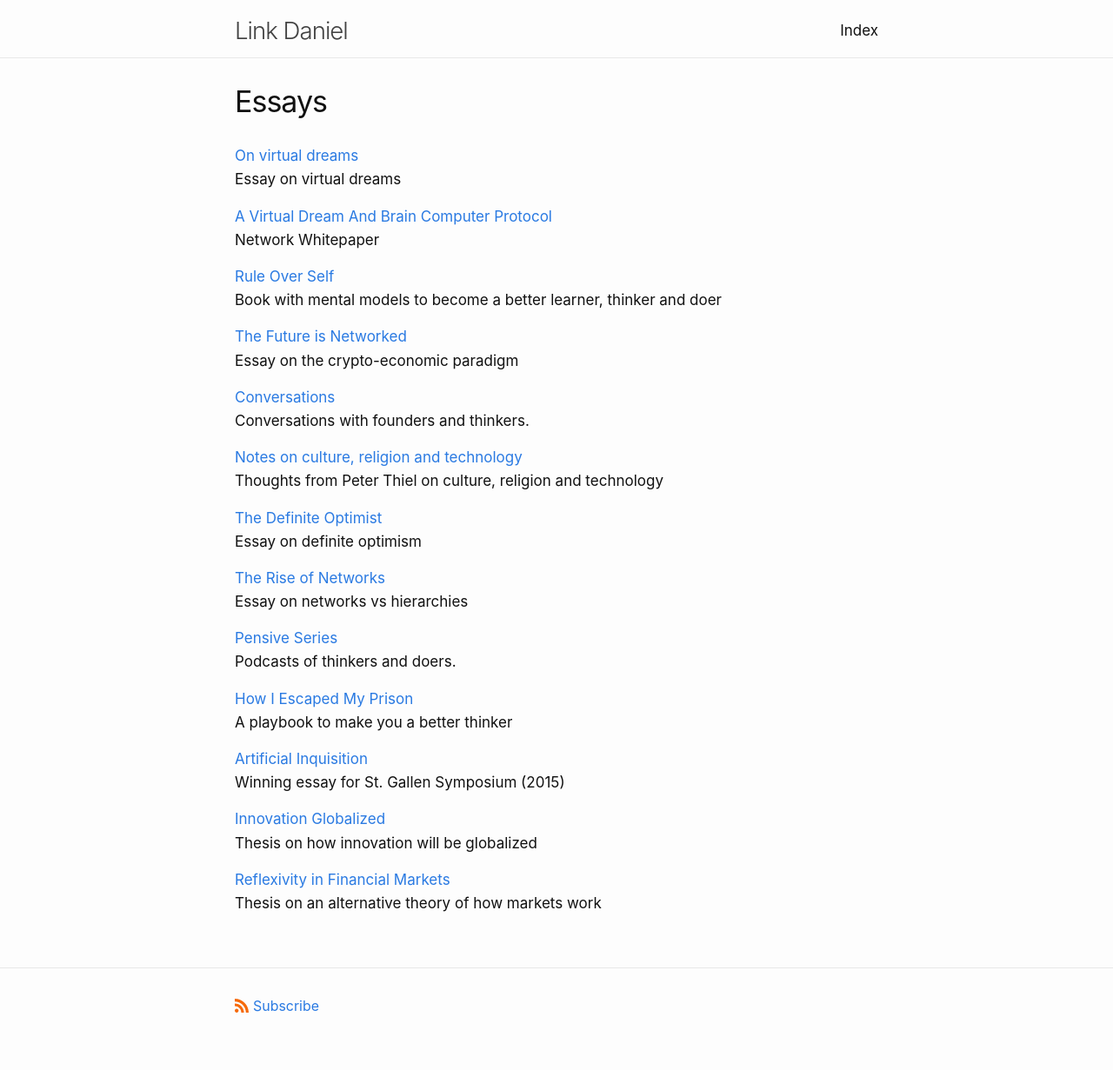
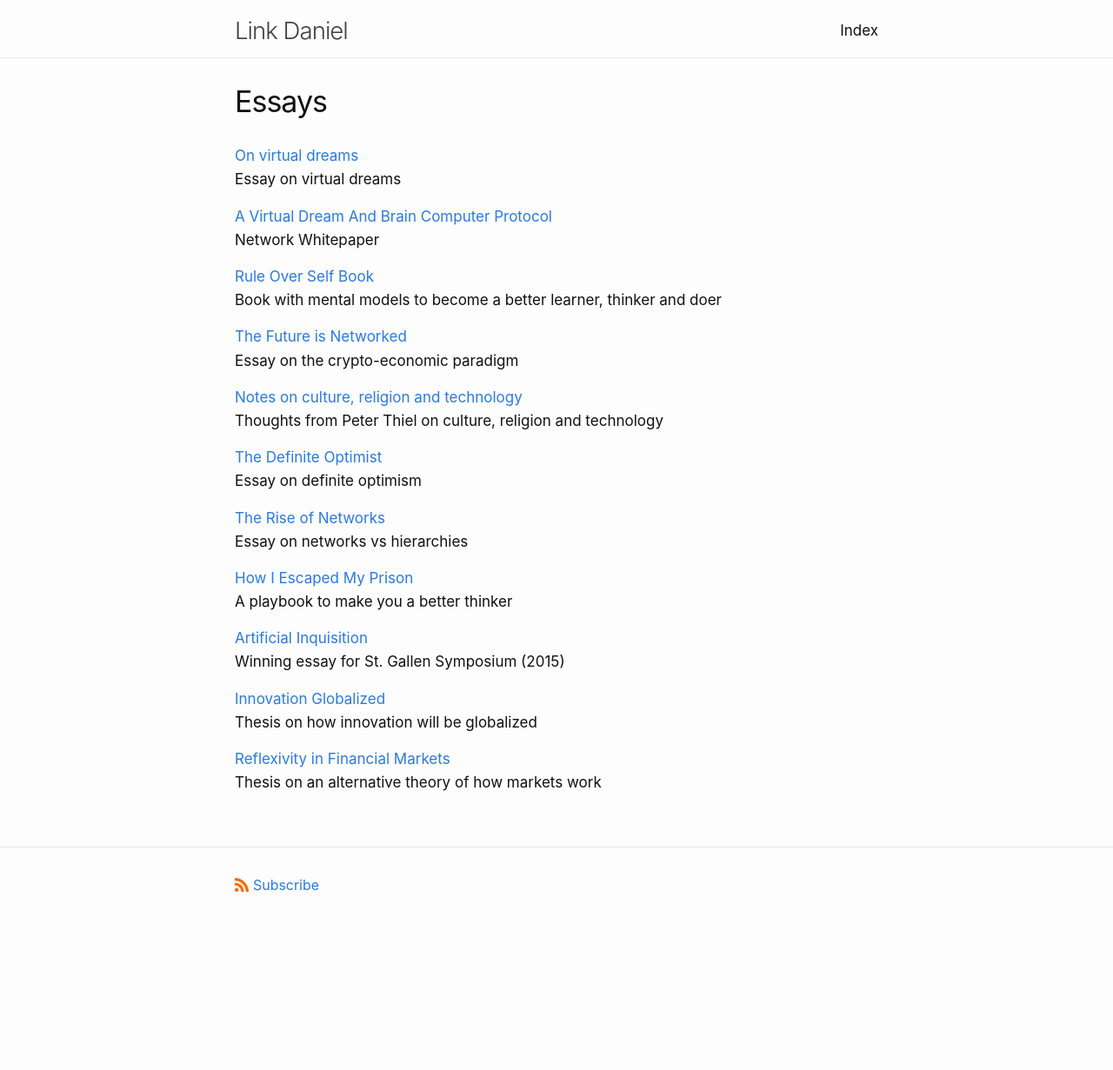
Before and after one commit to link-daniel/link.github.io, a Jekyll site: the page built from essays.md, in a window 1280 px wide. Shown: the whole page at 87% size. Built offline with Jekyll 4.4.1, drawn with Linux system fonts in a browser that asks for light colours; after the commit the page ends 1092 px from its top, so only the background shows below that.

Commit message:
Update essays.md

```diff
--- a/essays.md
+++ b/essays.md
@@ -12,7 +12,7 @@ Essay on virtual dreams
 <br>
 Network Whitepaper
 
-[Rule Over Self](/ruleoverself)
+[Rule Over Self Book](/ruleoverself)
 <br>
 Book with mental models to become a better learner, thinker and doer
 <br>
@@ -20,10 +20,6 @@ Book with mental models to become a better learner, thinker and doer
 [The Future is Networked](/futurenetworked)
 <br>
 Essay on the crypto-economic paradigm
-
-[Conversations](/conversations)
-<br>
-Conversations with founders and thinkers.
 
 [Notes on culture, religion and technology](/lincolnthiel)
 <br>
@@ -36,10 +32,6 @@ Essay on definite optimism
 [The Rise of Networks](/riseofnetworks)
 <br>
 Essay on networks vs hierarchies
-
-[Pensive Series](/pensive)
-<br>
-Podcasts of thinkers and doers.
 
 [How I Escaped My Prison](/thinkerprison)
 <br>
```
